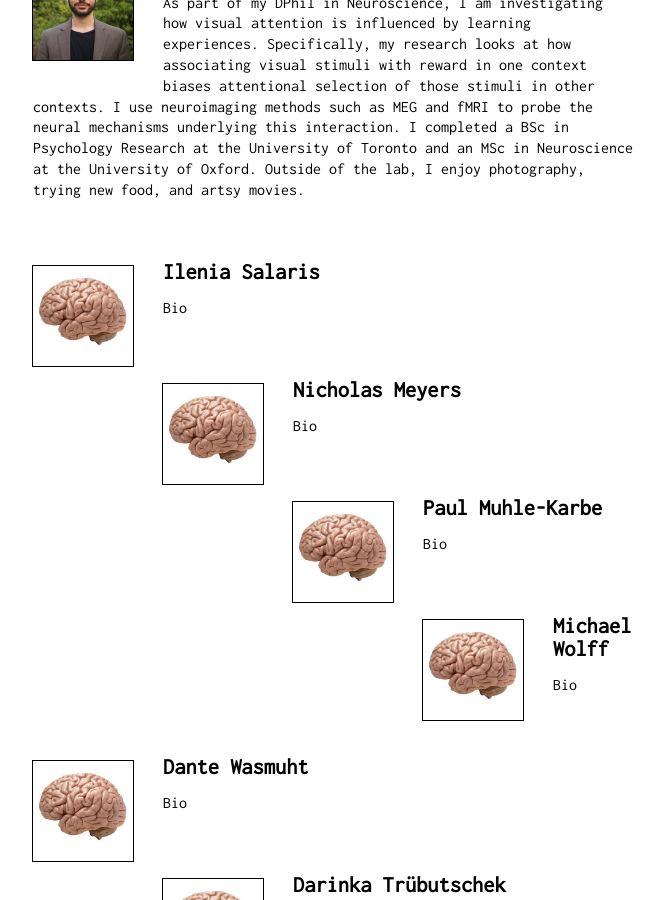
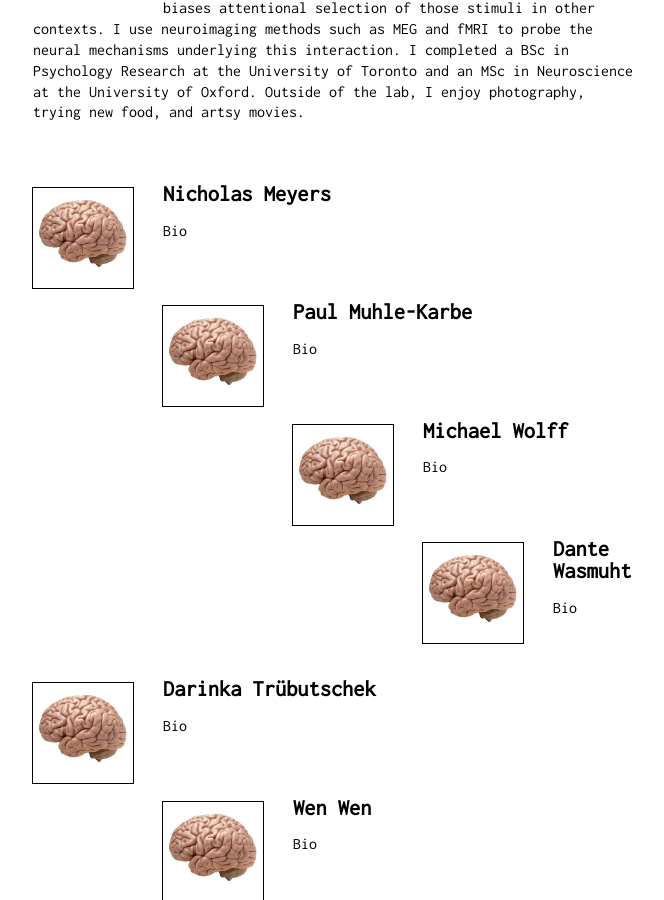
Before and after one commit to stokeslab/stokeslab.github.io, a Jekyll site: the page built from _pages/people.html, in a window 1280 px wide and 900 px high, scrolled down 1858 px. Shown: the whole window, without its empty margins (307-971 px from the left). Built offline with Jekyll 4.4.1, drawn with Linux system fonts in a browser that asks for light colours; nearby versions of some CDN libraries; some web fonts are replaced.

Commit message:
Update people.html

```diff
--- a/_pages/people.html
+++ b/_pages/people.html
@@ -19,10 +19,8 @@ As part of my DPhil in Neuroscience, I am investigating how visual attention is
 		<p>
 			<img src="/images/placeholder_photo.jpg" >
 			<h1 class="people-name">Mark Stokes</h1>
-	                <br>
-	<br>
-	<br>
-	<br>
+
+
 			</p>
 </div>
 
@@ -79,21 +77,11 @@ As part of my DPhil in Neuroscience, I am investigating how visual attention is
 		</p>
 </div>
 
-<div class="people-wrapper">
-		<p>
-			<img src="/images/placeholder_photo.jpg">
-			<h1 class="people-name"> Ilenia Salaris </h1>
-	            	Bio
-
-		</p>
-</div>
-
  <div class="people-wrapper">
 		<p>
 			<img src="/images/placeholder_photo.jpg">
 			<h1 class="people-name"> Nicholas Meyers </h1>
 			Bio
-
 		</p>
 </div>
 
```
